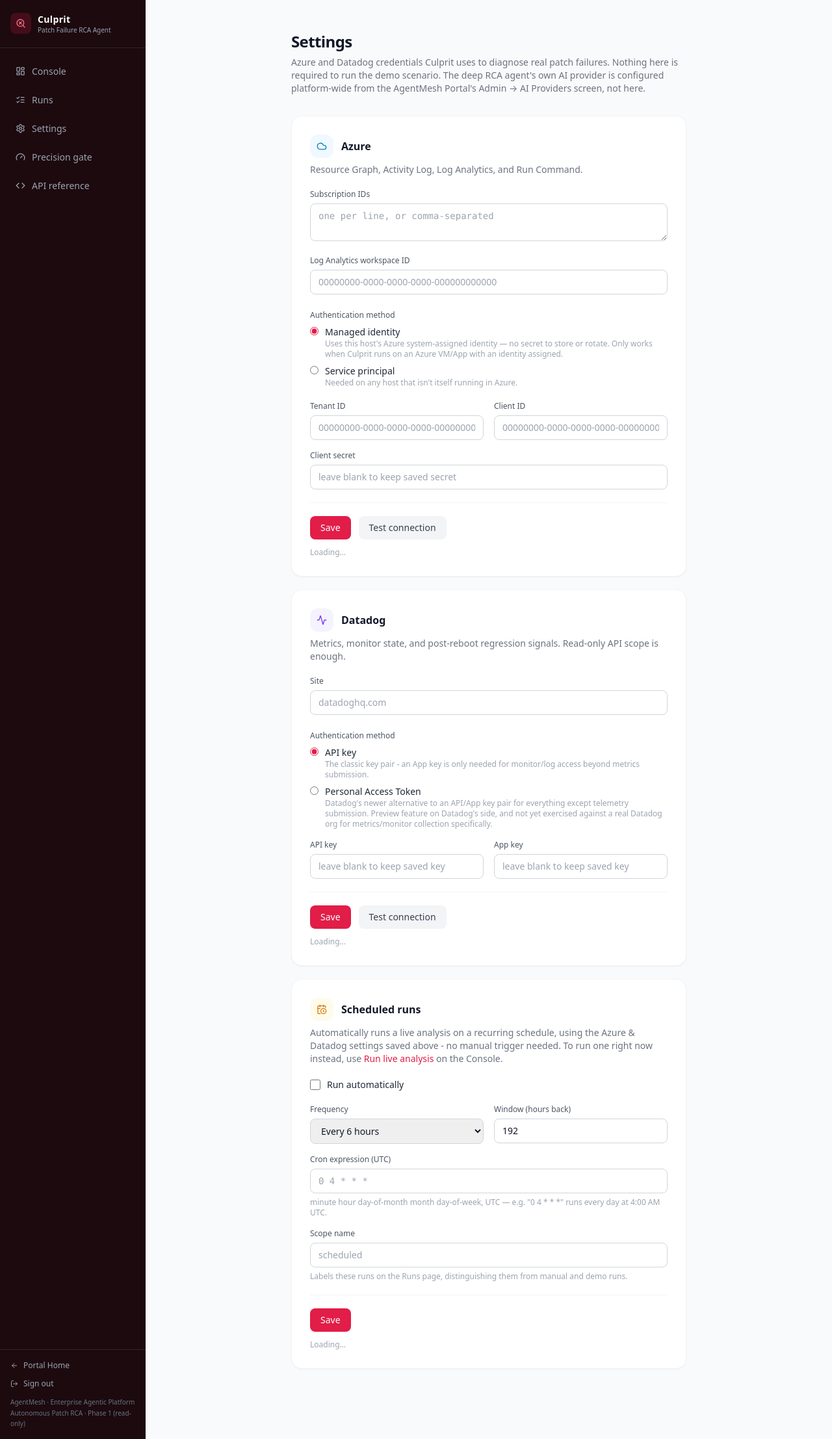
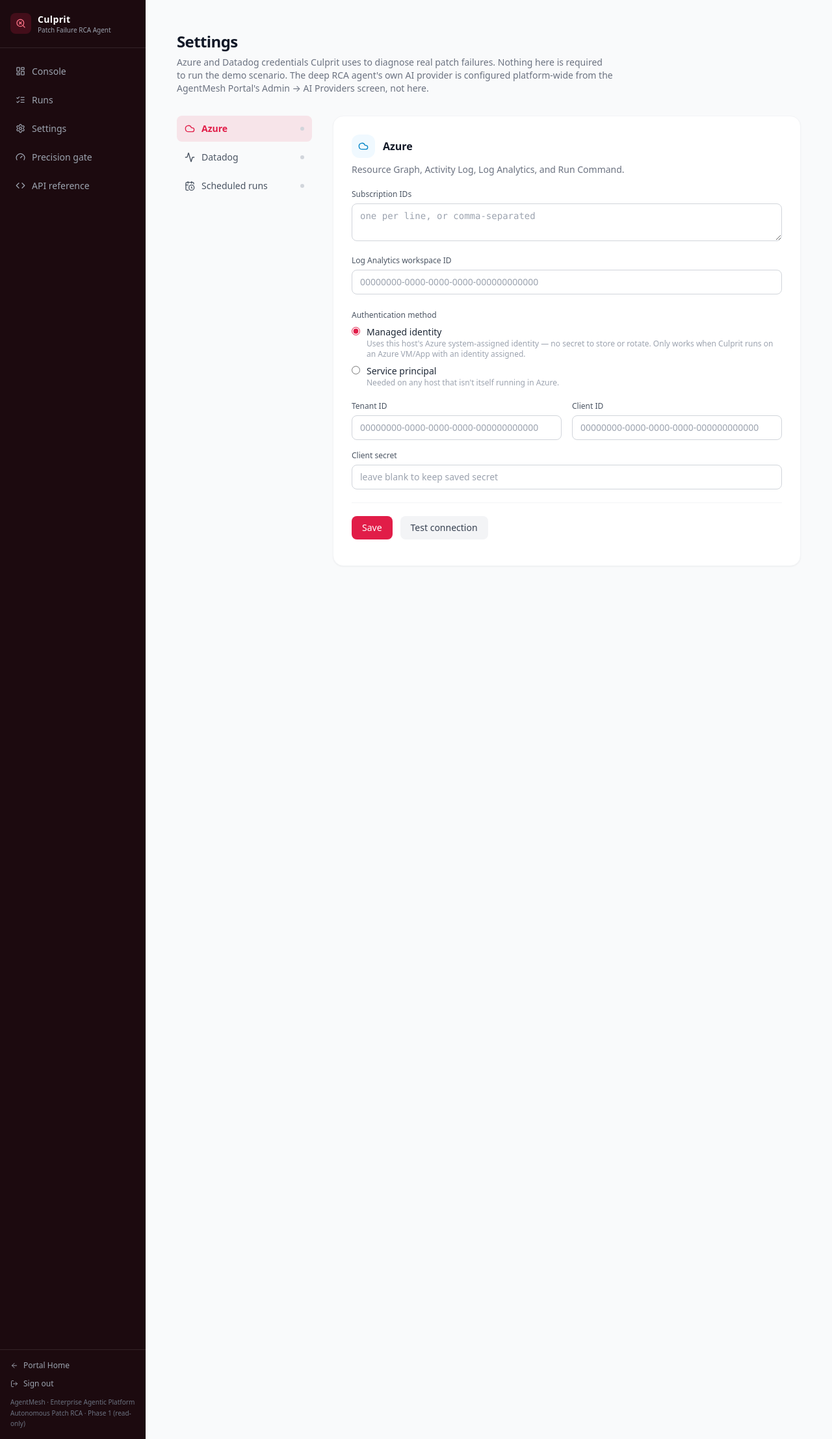
Before and after one commit to accent-prats/agentmesh, a Python web app: template culprit/culprit/reporting/templates/settings.html.j2 in a window 1280 px wide. Shown: the whole page at 65% size. Run offline with Jinja, Linux system fonts and the light colour scheme; the template is opened without the code that fills it, so the values that code supplies are empty.

Commit message:
Sync Settings page redesign from tech-event
Tabbed sub-nav (hash-routed) + status badges replacing the old stacked-
cards layout with a plain-text status line. Template/JS only, no
backend changes - see the tech-event commit for full detail.

Co-Authored-By: Claude Sonnet 5 <noreply@anthropic.com>

```diff
--- a/culprit/culprit/reporting/templates/settings.html.j2
+++ b/culprit/culprit/reporting/templates/settings.html.j2
@@ -2,22 +2,55 @@
 {% block title %}Settings{% endblock %}
 
 {% block content %}
-<div class="max-w-2xl mx-auto px-8 py-12">
+<div class="max-w-5xl mx-auto px-8 py-12">
 
   <h1 class="text-2xl font-bold text-gray-900 tracking-tight">Settings</h1>
-  <p class="text-gray-500 text-sm mt-1.5 mb-8">
+  <p class="text-gray-500 text-sm mt-1.5 mb-8 max-w-2xl">
     Azure and Datadog credentials Culprit uses to diagnose real patch failures.
     Nothing here is required to run the demo scenario. The deep RCA agent's own AI provider is
     configured platform-wide from the AgentMesh Portal's Admin &rarr; AI Providers screen, not here.
   </p>
 
+  <div class="flex gap-8 items-start">
+
+    <!-- Sub-nav - hash-routed (bookmarkable, back-button-friendly, no JS
+         framework needed) rather than onclick, same "plain anchor" pattern
+         as every other nav link in this app (base.html.j2's sidebar). Each
+         item's trailing dot mirrors that section's own status badge, so a
+         misconfigured or failing connection is visible without opening it. -->
+    <nav class="w-52 shrink-0 space-y-1 sticky top-12">
+      <a href="#azure" data-tab="azure" class="settings-tab flex items-center justify-between gap-2 px-3 py-2.5 rounded-lg text-sm transition-colors">
+        <span class="flex items-center gap-2.5">
+          <i data-lucide="cloud" class="w-4 h-4"></i> Azure
+        </span>
+        <span id="azure-nav-dot" class="w-1.5 h-1.5 rounded-full bg-gray-300 shrink-0"></span>
+      </a>
+      <a href="#datadog" data-tab="datadog" class="settings-tab flex items-center justify-between gap-2 px-3 py-2.5 rounded-lg text-sm transition-colors">
+        <span class="flex items-center gap-2.5">
+          <i data-lucide="activity" class="w-4 h-4"></i> Datadog
+        </span>
+        <span id="datadog-nav-dot" class="w-1.5 h-1.5 rounded-full bg-gray-300 shrink-0"></span>
+      </a>
+      <a href="#schedule" data-tab="schedule" class="settings-tab flex items-center justify-between gap-2 px-3 py-2.5 rounded-lg text-sm transition-colors">
+        <span class="flex items-center gap-2.5">
+          <i data-lucide="calendar-clock" class="w-4 h-4"></i> Scheduled runs
+        </span>
+        <span id="schedule-nav-dot" class="w-1.5 h-1.5 rounded-full bg-gray-300 shrink-0"></span>
+      </a>
+    </nav>
+
+    <div class="flex-1 min-w-0">
+
       <!-- Azure -->
-  <div class="bg-white rounded-2xl shadow-sm border border-gray-100 p-7 mb-5">
-    <div class="flex items-center gap-3 mb-1">
+      <section id="panel-azure" class="settings-panel bg-white rounded-2xl shadow-sm border border-gray-100 p-7">
+        <div class="flex items-start justify-between gap-4 mb-1">
+          <div class="flex items-center gap-3">
             <div class="w-9 h-9 rounded-xl bg-sky-50 flex items-center justify-center shrink-0">
               <i data-lucide="cloud" class="w-4 h-4 text-sky-600"></i>
             </div>
             <h2 class="font-semibold text-gray-900">Azure</h2>
+          </div>
+          <span id="az-status" class="shrink-0"></span>
         </div>
         <p class="text-sm text-gray-500 mt-2 mb-5">
           Resource Graph, Activity Log, Log Analytics, and Run Command.
@@ -85,16 +118,19 @@
           <button onclick="testAzure()" class="bg-gray-100 hover:bg-gray-200 text-gray-700 text-sm font-medium px-4 py-2 rounded-lg transition-colors">Test connection</button>
           <span class="text-sm" id="az-result"></span>
         </div>
-    <div class="text-xs text-gray-400 mt-3" id="az-status">Loading&hellip;</div>
-  </div>
+        <p class="text-xs text-gray-400 mt-3" id="az-status-detail"></p>
+      </section>
 
       <!-- Datadog -->
-  <div class="bg-white rounded-2xl shadow-sm border border-gray-100 p-7 mb-5">
-    <div class="flex items-center gap-3 mb-1">
+      <section id="panel-datadog" class="settings-panel hidden bg-white rounded-2xl shadow-sm border border-gray-100 p-7">
+        <div class="flex items-start justify-between gap-4 mb-1">
+          <div class="flex items-center gap-3">
             <div class="w-9 h-9 rounded-xl bg-violet-50 flex items-center justify-center shrink-0">
               <i data-lucide="activity" class="w-4 h-4 text-violet-600"></i>
             </div>
             <h2 class="font-semibold text-gray-900">Datadog</h2>
+          </div>
+          <span id="dd-status" class="shrink-0"></span>
         </div>
         <p class="text-sm text-gray-500 mt-2 mb-5">
           Metrics, monitor state, and post-reboot regression signals. Read-only API scope is enough.
@@ -155,16 +191,19 @@
           <button onclick="testDatadog()" class="bg-gray-100 hover:bg-gray-200 text-gray-700 text-sm font-medium px-4 py-2 rounded-lg transition-colors">Test connection</button>
           <span class="text-sm" id="dd-result"></span>
         </div>
-    <div class="text-xs text-gray-400 mt-3" id="dd-status">Loading&hellip;</div>
-  </div>
+        <p class="text-xs text-gray-400 mt-3" id="dd-status-detail"></p>
+      </section>
 
       <!-- Scheduled runs -->
-  <div class="bg-white rounded-2xl shadow-sm border border-gray-100 p-7">
-    <div class="flex items-center gap-3 mb-1">
+      <section id="panel-schedule" class="settings-panel hidden bg-white rounded-2xl shadow-sm border border-gray-100 p-7">
+        <div class="flex items-start justify-between gap-4 mb-1">
+          <div class="flex items-center gap-3">
             <div class="w-9 h-9 rounded-xl bg-amber-50 flex items-center justify-center shrink-0">
               <i data-lucide="calendar-clock" class="w-4 h-4 text-amber-600"></i>
             </div>
             <h2 class="font-semibold text-gray-900">Scheduled runs</h2>
+          </div>
+          <span id="sched-status" class="shrink-0"></span>
         </div>
         <p class="text-sm text-gray-500 mt-2 mb-5">
           Automatically runs a live analysis on a recurring schedule, using the Azure &amp; Datadog
@@ -214,7 +253,10 @@
           <button onclick="saveSchedule()" class="bg-brand hover:bg-brand-dark text-white text-sm font-medium px-4 py-2 rounded-lg transition-colors">Save</button>
           <span class="text-sm" id="sched-result"></span>
         </div>
-    <div class="text-xs text-gray-400 mt-3" id="sched-status">Loading&hellip;</div>
+        <p class="text-xs text-gray-400 mt-3" id="sched-status-detail"></p>
+      </section>
+
+    </div>
   </div>
 
 </div>
@@ -222,35 +264,71 @@
 
 {% block scripts %}
 <script>
-// Builds the status line with DOM nodes only - no innerHTML, no string-
-// concatenated HTML. view.last_test_message is provider-supplied error
-// text (an Azure/Datadog SDK exception message); it was previously
-// concatenated straight into an innerHTML assignment, which was a stored-
-// XSS vector via a crafted subscription id or Datadog site value that
-// ends up echoed back in an error message. textContent/createTextNode
-// never parse their input as HTML, so this is XSS-proof regardless of
-// what that message contains.
-function renderStatus(elId, view, testedLabel) {
-  const el = document.getElementById(elId);
-  el.textContent = '';
+// Hash-routed sub-nav (bookmarkable, back-button-friendly, no framework) -
+// one panel visible at a time, active nav item highlighted to match.
+const SETTINGS_TABS = ['azure', 'datadog', 'schedule'];
+
+function showSettingsTab(tab) {
+  if (!SETTINGS_TABS.includes(tab)) tab = 'azure';
+  SETTINGS_TABS.forEach(function (t) {
+    document.getElementById('panel-' + t).classList.toggle('hidden', t !== tab);
+    const link = document.querySelector('.settings-tab[data-tab="' + t + '"]');
+    link.classList.toggle('bg-brand/10', t === tab);
+    link.classList.toggle('text-brand', t === tab);
+    link.classList.toggle('font-semibold', t === tab);
+    link.classList.toggle('text-gray-600', t !== tab);
+    link.classList.toggle('font-medium', t !== tab);
+    link.classList.toggle('hover:bg-gray-50', t !== tab);
+  });
+}
+
+function settingsTabFromHash() {
+  return (location.hash || '#azure').slice(1);
+}
+
+window.addEventListener('hashchange', function () { showSettingsTab(settingsTabFromHash()); });
+showSettingsTab(settingsTabFromHash());
+
+// Status badge shared by Azure/Datadog - a small colored pill (scannable
+// at a glance, including from the sub-nav's own dot) plus a muted detail
+// line below the Save/Test row for the failure message and/or timestamp,
+// which used to be crammed into that same single line as the badge.
+// view.last_test_message is provider-supplied error text (an Azure/Datadog
+// SDK exception message) - textContent/createTextNode only, never
+// innerHTML, since that was a stored-XSS vector before (a crafted
+// subscription id or Datadog site value echoed back in an error message).
+function renderStatus(badgeElId, detailElId, navDotElId, view) {
+  const badge = document.getElementById(badgeElId);
+  const detail = document.getElementById(detailElId);
+  const dot = document.getElementById(navDotElId);
+  badge.textContent = '';
+  detail.textContent = '';
+
+  const pill = (bg, text, label) => {
+    badge.className = 'inline-flex items-center px-2.5 py-1 rounded-full text-xs font-medium ' + bg + ' ' + text;
+    badge.textContent = label;
+  };
 
   if (!view.configured) {
-    const span = document.createElement('span');
-    span.className = 'text-gray-400';
-    span.textContent = 'Not configured yet.';
-    el.appendChild(span);
+    pill('bg-gray-100', 'text-gray-500', 'Not connected');
+    dot.className = 'w-1.5 h-1.5 rounded-full bg-gray-300 shrink-0';
     return;
   }
 
-  let dotColor = 'bg-gray-300', text = 'not tested yet';
-  if (view.last_test_ok === true)  { dotColor = 'bg-emerald-500'; text = 'last test passed'; }
-  if (view.last_test_ok === false) { dotColor = 'bg-red-500';     text = 'last test failed: ' + view.last_test_message; }
-  const when = view.last_tested_at ? ' (' + new Date(view.last_tested_at).toLocaleString() + ')' : '';
-
-  const dot = document.createElement('span');
-  dot.className = 'inline-block w-1.5 h-1.5 rounded-full mr-1.5 align-middle ' + dotColor;
-  el.appendChild(dot);
-  el.appendChild(document.createTextNode(testedLabel + ' — ' + text + when));
+  const parts = [];
+  if (view.last_test_ok === true) {
+    pill('bg-emerald-50', 'text-emerald-700', 'Connected');
+    dot.className = 'w-1.5 h-1.5 rounded-full bg-emerald-500 shrink-0';
+  } else if (view.last_test_ok === false) {
+    pill('bg-red-50', 'text-red-700', 'Connection failed');
+    dot.className = 'w-1.5 h-1.5 rounded-full bg-red-500 shrink-0';
+    if (view.last_test_message) parts.push(view.last_test_message);
+  } else {
+    pill('bg-gray-100', 'text-gray-600', 'Saved · not tested yet');
+    dot.className = 'w-1.5 h-1.5 rounded-full bg-gray-400 shrink-0';
+  }
+  if (view.last_tested_at) parts.push('Last tested ' + new Date(view.last_tested_at).toLocaleString());
+  detail.textContent = parts.join(' — ');
 }
 
 // Which mode a saved config is in isn't a stored field of its own - a
@@ -294,7 +372,7 @@ async function loadAzure() {
   const spMode = isServicePrincipalConfigured(view);
   document.querySelector(`input[name="az-auth-mode"][value="${spMode ? 'service_principal' : 'managed_identity'}"]`).checked = true;
   applyAzureAuthMode(false);
-  renderStatus('az-status', view, 'Azure');
+  renderStatus('az-status', 'az-status-detail', 'azure-nav-dot', view);
 }
 
 // `use_personal_access_token` isn't derivable from the input fields (both
@@ -328,7 +406,7 @@ async function loadDatadog() {
   document.getElementById('dd-site').value = view.site || 'datadoghq.com';
   document.querySelector(`input[name="dd-auth-mode"][value="${view.personal_access_token_configured ? 'personal_access_token' : 'api_key'}"]`).checked = true;
   applyDatadogAuthMode(false);
-  renderStatus('dd-status', view, 'Datadog');
+  renderStatus('dd-status', 'dd-status-detail', 'datadog-nav-dot', view);
 }
 
 function parseSubs() {
@@ -463,6 +541,37 @@ function syncPresetFromCron() {
   document.getElementById('sched-preset').value = SCHEDULE_PRESETS.has(cron) ? cron : 'custom';
 }
 
+function renderScheduleStatus(view) {
+  const badge = document.getElementById('sched-status');
+  const detail = document.getElementById('sched-status-detail');
+  const dot = document.getElementById('schedule-nav-dot');
+  badge.textContent = '';
+  detail.textContent = '';
+
+  const pill = (bg, text, label) => {
+    badge.className = 'inline-flex items-center px-2.5 py-1 rounded-full text-xs font-medium ' + bg + ' ' + text;
+    badge.textContent = label;
+  };
+
+  if (!view.scheduler_running) {
+    pill('bg-amber-50', 'text-amber-700', 'Scheduler not running');
+    dot.className = 'w-1.5 h-1.5 rounded-full bg-amber-400 shrink-0';
+    detail.textContent = "This deployment's in-process scheduler is off (CULPRIT_SCHEDULER_ENABLED) - saved settings take effect once it's turned on.";
+    return;
+  }
+  if (view.enabled) {
+    pill('bg-emerald-50', 'text-emerald-700', 'Automatic · On');
+    dot.className = 'w-1.5 h-1.5 rounded-full bg-emerald-500 shrink-0';
+    detail.textContent = view.next_run_at
+      ? 'Next run: ' + new Date(view.next_run_at).toLocaleString()
+      : 'Next run time not available yet.';
+  } else {
+    pill('bg-gray-100', 'text-gray-500', 'Automatic · Off');
+    dot.className = 'w-1.5 h-1.5 rounded-full bg-gray-300 shrink-0';
+    detail.textContent = 'Not running automatically.';
+  }
+}
+
 async function loadSchedule() {
   const view = await (await fetch('settings/schedule')).json();
   document.getElementById('sched-enabled').checked = view.enabled;
@@ -471,21 +580,7 @@ async function loadSchedule() {
   document.getElementById('sched-scope').value = view.scope_name;
   syncPresetFromCron();
   applyScheduleEnabled();
-
-  const statusEl = document.getElementById('sched-status');
-  statusEl.textContent = '';
-  if (!view.scheduler_running) {
-    const span = document.createElement('span');
-    span.className = 'text-amber-600';
-    span.textContent = "This deployment's in-process scheduler is off (CULPRIT_SCHEDULER_ENABLED) - saved settings take effect once it's turned on.";
-    statusEl.appendChild(span);
-  } else if (view.enabled && view.next_run_at) {
-    statusEl.textContent = 'Next run: ' + new Date(view.next_run_at).toLocaleString();
-  } else if (view.enabled) {
-    statusEl.textContent = 'Enabled - next run time not available yet.';
-  } else {
-    statusEl.textContent = 'Not running automatically.';
-  }
+  renderScheduleStatus(view);
 }
 
 async function saveSchedule() {
```
Lines whose indentation alone changed are shown as unchanged.
